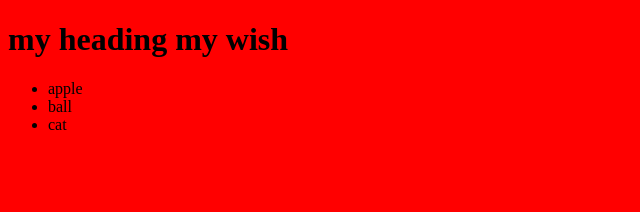
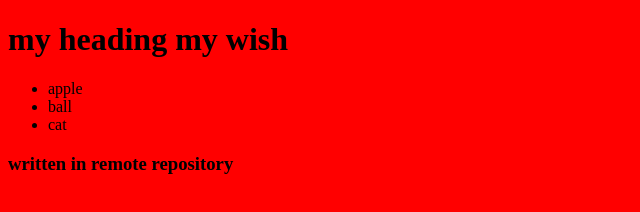
Before and after one commit to yash-166/rgukt, a plain HTML site: page index.html in a window 1280 px wide. Shown: the whole page, without its empty margins (0-640 px from the left). Drawn offline with Linux system fonts and the light colour scheme.

Commit message:
Update index.html
adding the heading 3

```diff
--- a/index.html
+++ b/index.html
@@ -13,5 +13,6 @@
             <li>ball</li>
             <li>cat</li>
         </ul>
+    <h3>written in remote repository</h3>
 </body>
 </html>
```
